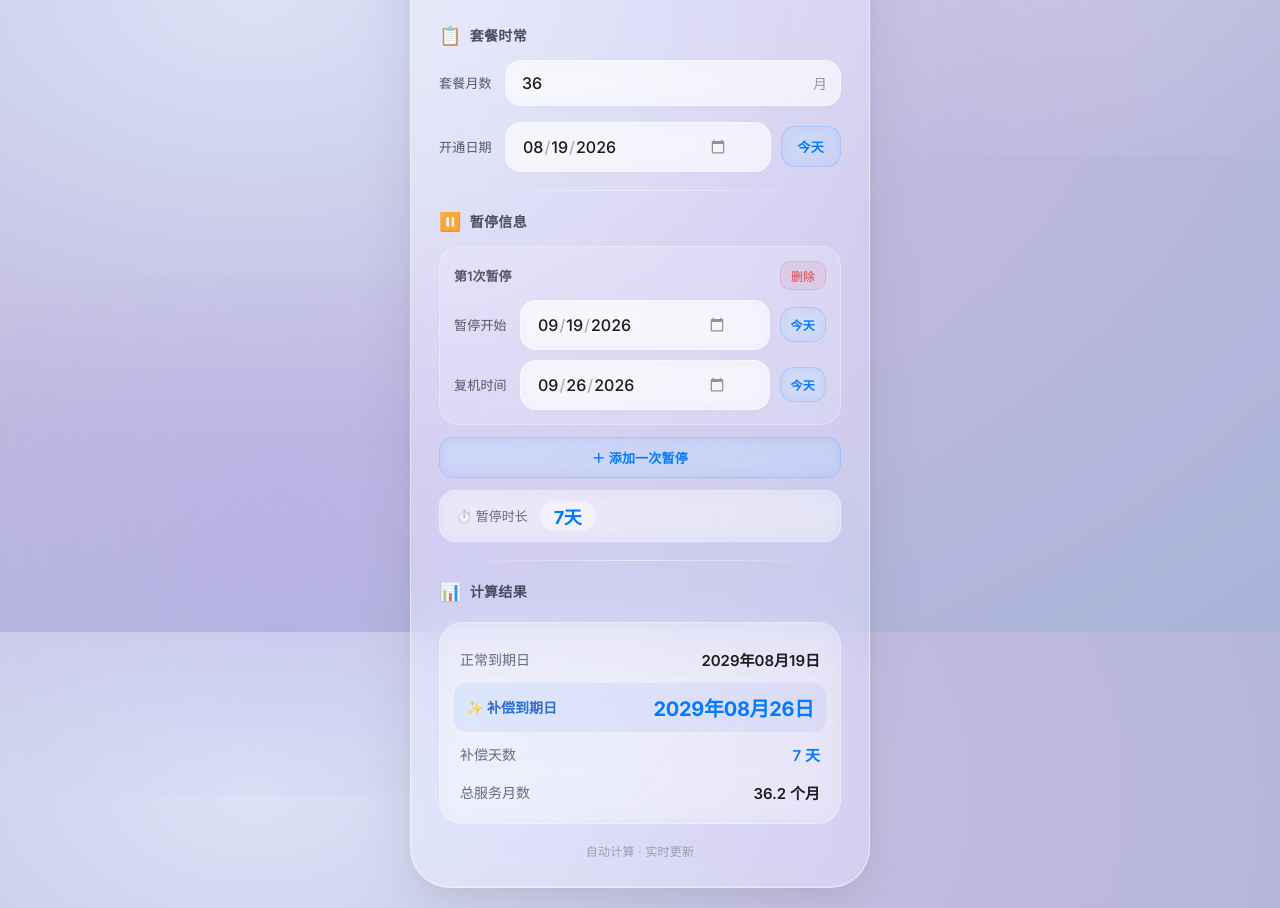
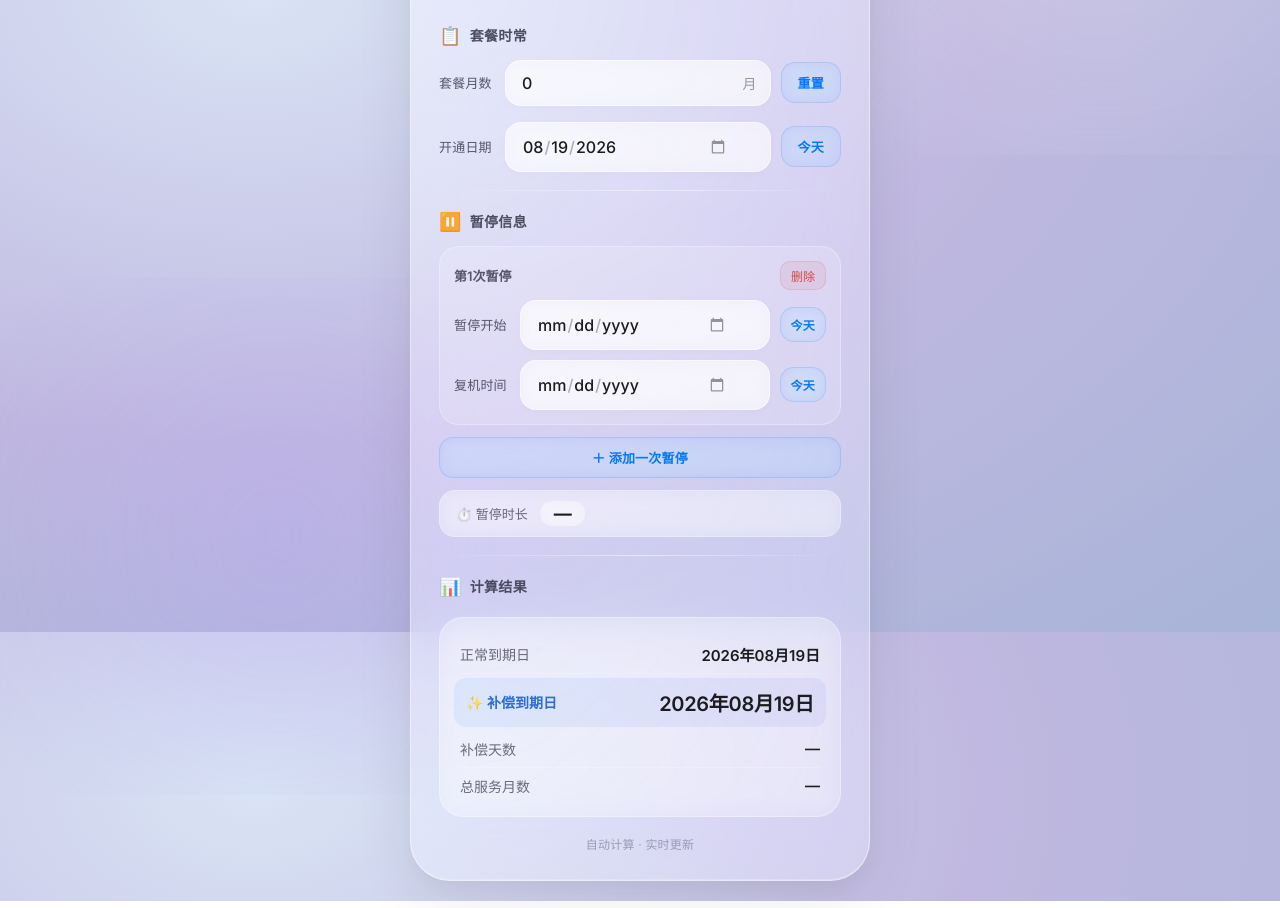
Before and after one commit to yh-iny/szgwbn, a plain HTML site: page index.html in a window 1280 px wide. Shown: the part 168-1076 px from the top of the page. Drawn offline with Linux system fonts and the light colour scheme.

Commit message:
Update index.html

```diff
--- a/index.html
+++ b/index.html
@@ -623,9 +623,10 @@
                 <div class="form-row">
                     <span class="form-label">套餐月数</span>
                     <div class="input-wrap">
-                        <input type="number" id="planMonths" value="36" min="1" max="120" step="1" />
+                        <input type="number" id="planMonths" value="0" min="0" max="120" step="1" />
                         <span class="unit">月</span>
                     </div>
+                    <button class="quick-btn" id="resetPlanBtn" type="button">重置</button>
                 </div>
             </div>
 
@@ -705,6 +706,7 @@
         const totalMonthsEl = document.getElementById('totalMonths');
 
         const todayBtn = document.getElementById('todayBtn');
+        const resetPlanBtn = document.getElementById('resetPlanBtn');
 
         // ============================================================
         //  工具函数
@@ -861,7 +863,8 @@
 
         function calculate() {
             // 1. 读取输入
-            const planMonths = parseInt(planMonthsInput.value) || 36;
+            const parsedPlanMonths = parseInt(planMonthsInput.value, 10);
+            const planMonths = Number.isNaN(parsedPlanMonths) ? 0 : Math.max(0, parsedPlanMonths);
             const startDate = parseDateInput(startDateInput.value);
 
             // 2. 如果没有开通日期，用今天
@@ -971,6 +974,10 @@
         // 支持实时输入
         planMonthsInput.addEventListener('change', calculate);
 
+        resetPlanBtn.addEventListener('click', function() {
+            window.location.reload();
+        });
+
         // "今天" 按钮
         todayBtn.addEventListener('click', function() {
             const today = getToday();
@@ -993,13 +1000,8 @@
             // 默认开通日期 = 今天
             startDateInput.value = toDateInputValue(today);
 
-            // 默认添加第一条暂停记录：开始 = 今天 + 1个月，持续 7天
-            const defaultPauseStart = addMonthsDays(today, 1, 0);
-            const defaultPauseEnd = addMonthsDays(defaultPauseStart, 0, 7);
-            addPauseRecord(
-                toDateInputValue(defaultPauseStart),
-                toDateInputValue(defaultPauseEnd)
-            );
+            // 默认添加一条空白暂停记录，由用户填写暂停开始和复机日期
+            addPauseRecord();
 
             // 执行首次计算
             calculate();
```
